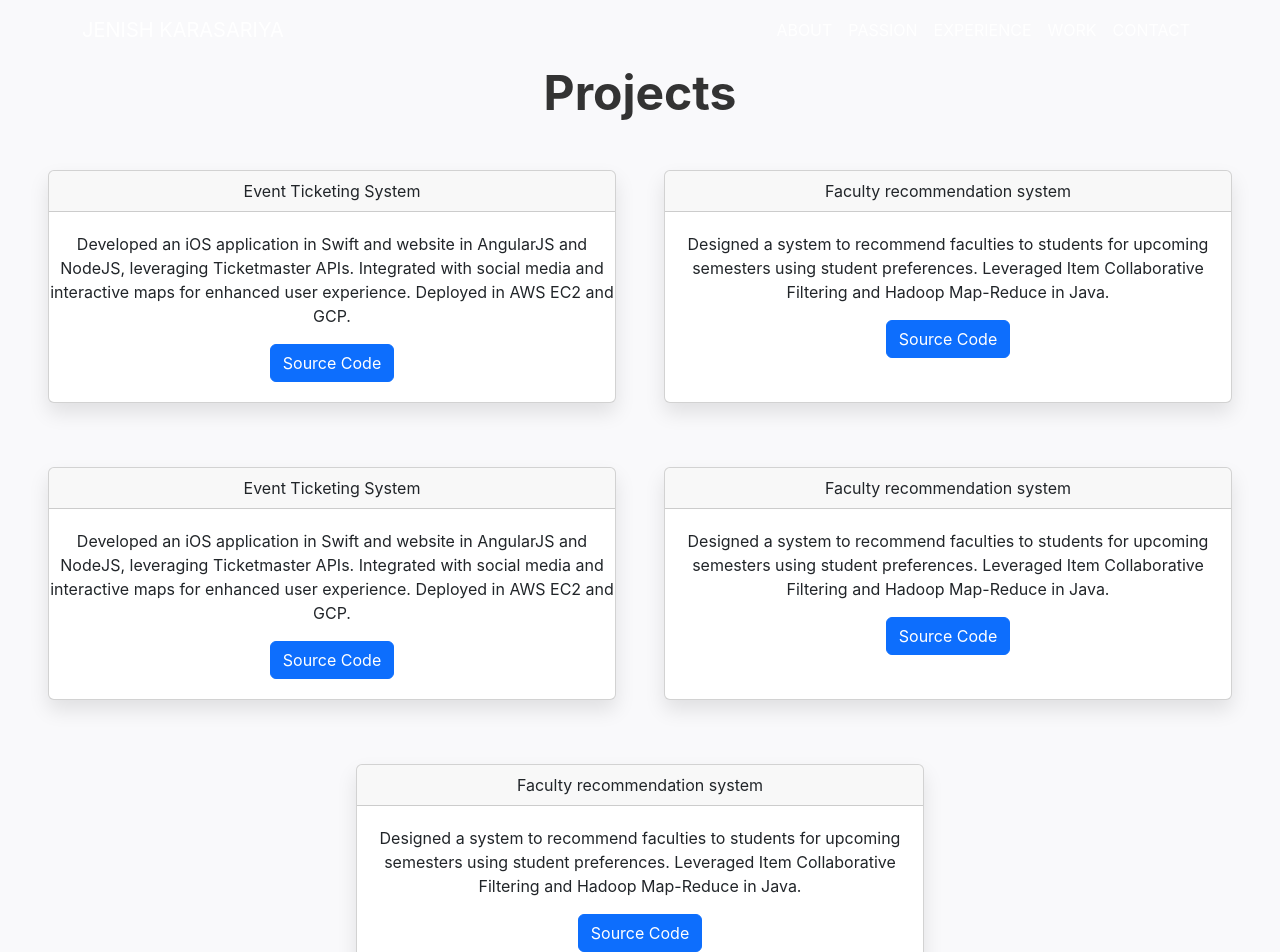
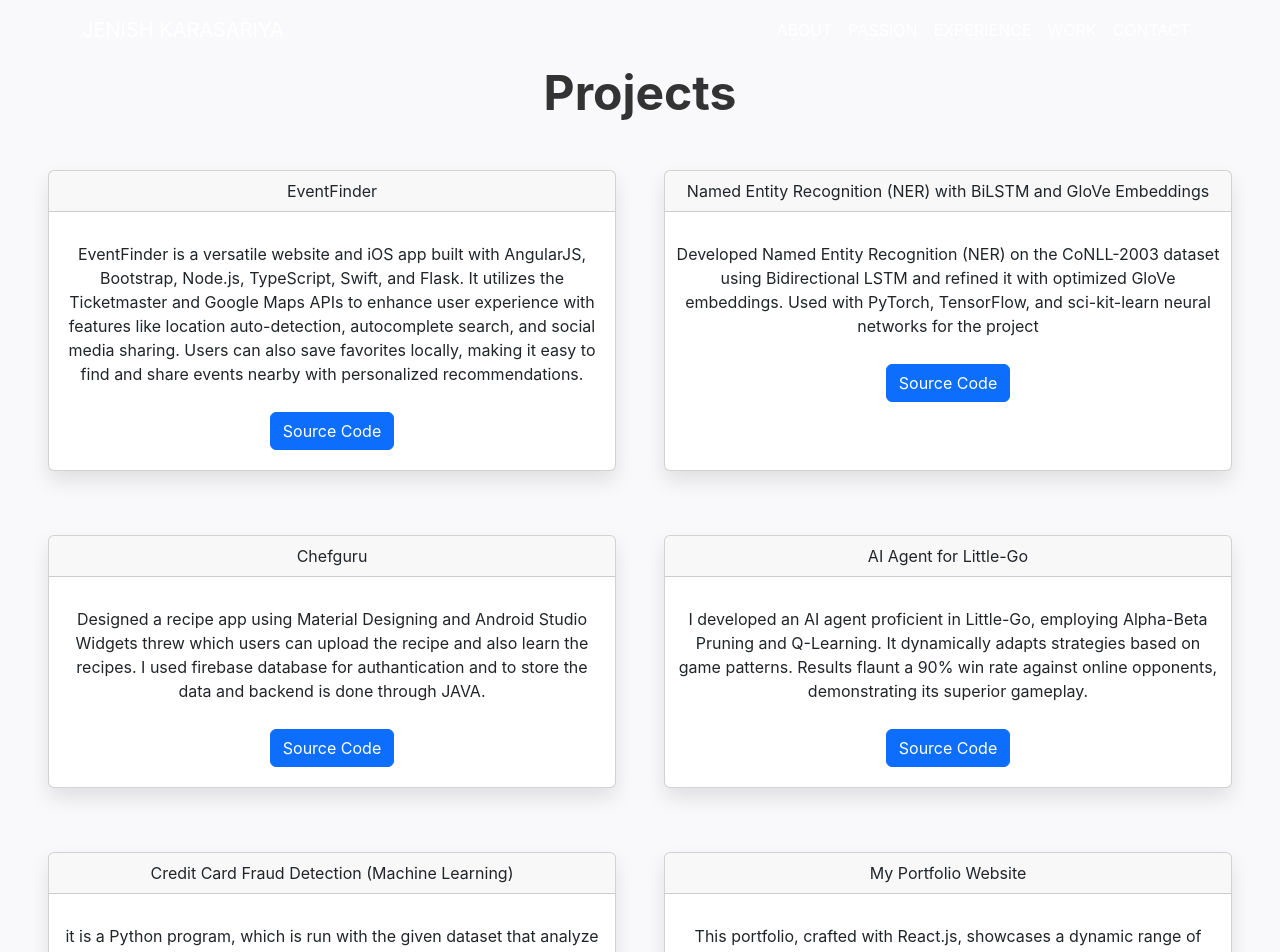
Before and after one commit to KJenish/JenishKarasariya, a React (Create React App) app: page /work in a window 1280 px wide. Shown: the top 952 px of the page. Built offline with nearby package versions, Linux system fonts and the light colour scheme.

Commit message:
update work and contact

```diff
--- a/src/Contact.css
+++ b/src/Contact.css
@@ -50,13 +50,14 @@
   }
 
   .socialIcons a {
-    color: #64ffda; /* Accent color */
-    margin: 0 1rem;
-    font-size: 1.5rem; /* Larger size for icons */
-    transition: color 0.2s ease-in-out;
+    color: #64ffda; /* Retain the accent color */
+    margin: 0 20px; /* Increase the margin for better spacing */
+    font-size: 2.5rem; /* Upscale size for icons */
+    transition: transform 0.2s ease-in-out; /* Smooth transformation */
   }
 
   .socialIcons a:hover {
+    transform: scale(1.2); /* Slight zoom effect on hover */
     color: #52deab; /* Slightly darker for hover state */
   }
 
@@ -143,7 +144,7 @@
 
 .hoverMessage {
   position: absolute;
-  top: 60px; /* Adjust the positioning of the message */
+  top: 50px; /* Adjust the positioning of the message */
   left: 50%;
   transform: translateX(-50%);
   background-color: rgba(0, 0, 0, 0.7);
--- a/src/Contact.js
+++ b/src/Contact.js
@@ -21,7 +21,7 @@ const Contact = () => {
         <div className="socialIcons">
         <a href="https://www.facebook.com/profile.php?id=100008013947943&mibextid=LQQJ4d" target="_blank" rel="noopener noreferrer"><i className="fab fa-facebook-f"></i></a>
         <a href="https://www.instagram.com/j_karsariya/" target="_blank" rel="noopener noreferrer"><i className="fab fa-instagram"></i></a>
-        <a href="https://github.com" target="_blank" rel="noopener noreferrer"><i className="fab fa-github"></i></a>
+        <a href="https://github.com/KJenish" target="_blank" rel="noopener noreferrer"><i className="fab fa-github"></i></a>
         <a href="https://www.linkedin.com/in/jenish-karsariya/" target="_blank" rel="noopener noreferrer"><i className="fab fa-linkedin-in"></i></a>
         </div>
         <Link
--- a/src/Work.js
+++ b/src/Work.js
@@ -5,29 +5,34 @@ import { Card, Button } from 'react-bootstrap';
 // This is one of our simplest components
 const projectContent = [
   {
-    name: 'Event Ticketing System',
-    description: 'Developed an iOS application in Swift and website in AngularJS and NodeJS, leveraging Ticketmaster APIs. Integrated with social media and interactive maps for enhanced user experience. Deployed in AWS EC2 and GCP.',
+    name: 'EventFinder',
+    description: 'EventFinder is a versatile website and iOS app built with AngularJS, Bootstrap, Node.js, TypeScript, Swift, and Flask. It utilizes the Ticketmaster and Google Maps APIs to enhance user experience with features like location auto-detection, autocomplete search, and social media sharing. Users can also save favorites locally, making it easy to find and share events nearby with personalized recommendations.',
+    link: 'https://github.com/KJenish/Web-Tech-Assignments/tree/main/CSCI571__Homework_8'
+  },
+  {
+    name: 'Named Entity Recognition (NER) with BiLSTM and GloVe Embeddings',
+    description: 'Developed Named Entity Recognition (NER) on the CoNLL-2003 dataset using Bidirectional LSTM and refined it with optimized GloVe embeddings. Used with PyTorch, TensorFlow, and sci-kit-learn neural networks for the project',
     link: '#'
   },
   {
-    name: 'Faculty recommendation system',
-    description: 'Designed a system to recommend faculties to students for upcoming semesters using student preferences. Leveraged Item Collaborative Filtering and Hadoop Map-Reduce in Java.',
-    link: '#'
+    name: 'Chefguru',
+    description: 'Designed a recipe app using Material Designing and Android Studio Widgets threw which users can upload the recipe and also learn the recipes. I used firebase database for authantication and to store the data and backend is done through JAVA.',
+    link: 'https://github.com/KJenish/Chefguru/tree/main/ChefGuru'
   },
   {
-    name: 'Event Ticketing System',
-    description: 'Developed an iOS application in Swift and website in AngularJS and NodeJS, leveraging Ticketmaster APIs. Integrated with social media and interactive maps for enhanced user experience. Deployed in AWS EC2 and GCP.',
-    link: '#'
+    name: 'AI Agent for Little-Go',
+    description: 'I developed an AI agent proficient in Little-Go, employing Alpha-Beta Pruning and Q-Learning. It dynamically adapts strategies based on game patterns. Results flaunt a 90% win rate against online opponents, demonstrating its superior gameplay.',
+    link: 'https://github.com/KJenish/CSCI561--foundations-of-artificial-intelligence-assignments/tree/main/HW2'
   },
   {
-    name: 'Faculty recommendation system',
-    description: 'Designed a system to recommend faculties to students for upcoming semesters using student preferences. Leveraged Item Collaborative Filtering and Hadoop Map-Reduce in Java.',
-    link: '#'
+    name: 'Credit Card Fraud Detection (Machine Learning)',
+    description: 'it is a Python program, which is run with the given dataset that analyze the operations and give the result of actual and fraud transactions from the historical data, which is done through Decision Tree Classifier (Supervised Learning), Isolation Forest & Local Outlier factor algorithms, which do anomalies detection and compute the local density deviation of given data points.',
+    link: 'https://ieeexplore.ieee.org/document/9716541'
   },
   {
-    name: 'Faculty recommendation system',
-    description: 'Designed a system to recommend faculties to students for upcoming semesters using student preferences. Leveraged Item Collaborative Filtering and Hadoop Map-Reduce in Java.',
-    link: '#'
+    name: 'My Portfolio Website',
+    description: 'This portfolio, crafted with React.js, showcases a dynamic range of projects and skills in web development. Leveraging Reacts component-based architecture, it offers an interactive and user-friendly experience. Explore my work, reflecting both technical proficiency and creative solutions.',
+    link: 'https://github.com/KJenish/JenishKarasariya'
   },
 ];
 
@@ -45,10 +50,10 @@ const Work = () => {
           >
             <Card.Body style={{padding:'0px'}}>
               <Card.Header>{project.name}</Card.Header>
-              <Card.Text style={{marginTop:'20px'}}>
+              <Card.Text style={{marginTop:'20px', padding:'10px'}}>
                 {project.description}
               </Card.Text>
-              <Button variant="primary" href={project.link} style={{marginBottom:'20px'}}>Source Code</Button>
+              <Button variant="primary" href={project.link} target="_blank" rel="noopener noreferrer" style={{marginBottom:'20px'}}>Source Code</Button>
             </Card.Body>
           </Card>
         ))}
```
